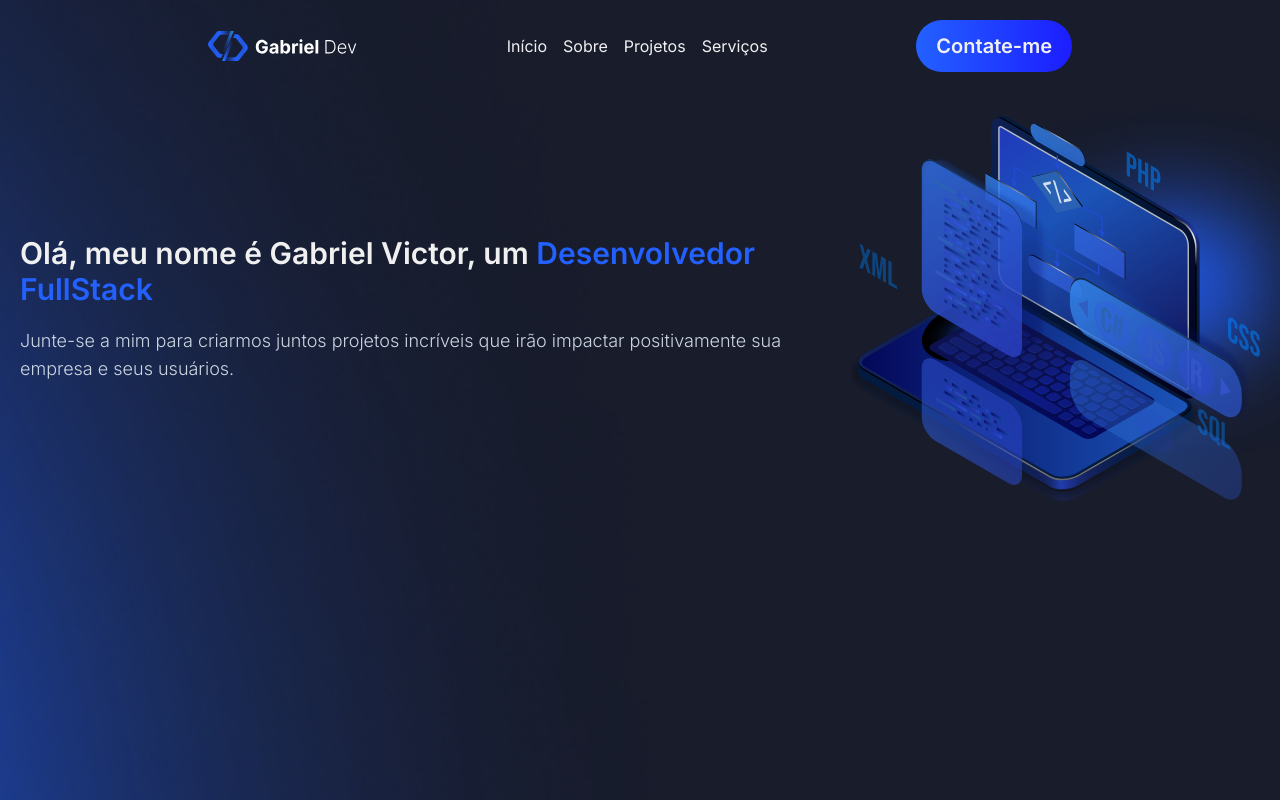
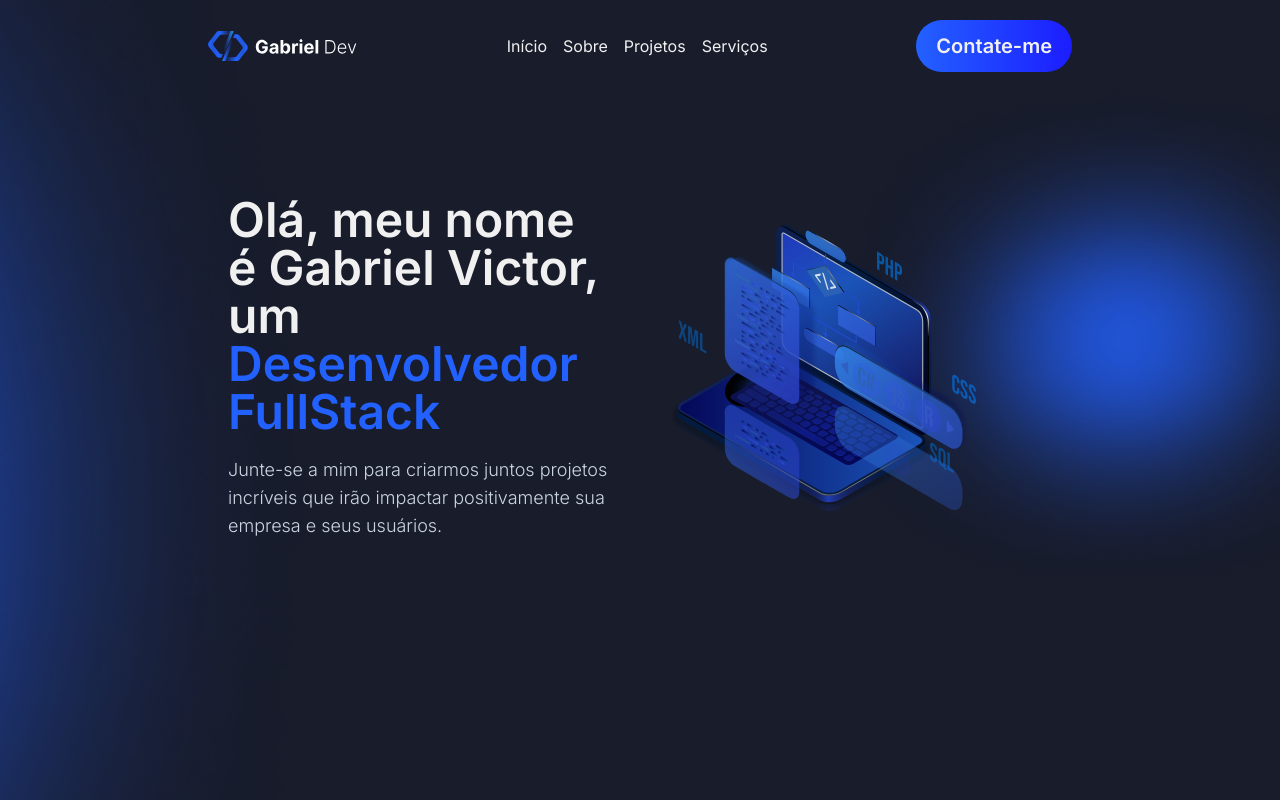
Before and after one commit to Gabriel-Vict0r/Gabriel-dev, a Next.js app: page / in a window 1280 px wide. Shown: the top 800 px of the page. Built offline with nearby package versions, Linux system fonts and the light colour scheme.

Commit message:
style: responsive first section

```diff
--- a/package.json
+++ b/package.json
@@ -13,12 +13,14 @@
     "hamburger-react": "2.5.1",
     "next": "14.2.3",
     "react": "^18",
-    "react-dom": "^18"
+    "react-dom": "^18",
+    "react-scroll": "1.9.0"
   },
   "devDependencies": {
     "@types/node": "^20",
     "@types/react": "^18",
     "@types/react-dom": "^18",
+    "@types/react-scroll": "1.8.10",
     "eslint": "^8",
     "eslint-config-next": "14.2.3",
     "postcss": "^8",
--- a/src/app/layout.tsx
+++ b/src/app/layout.tsx
@@ -29,8 +29,8 @@ export default function RootLayout({
       >
         <Image
           src="/section1-light-left.png"
-          width={833.19}
-          height={562.5}
+          width={433.19}
+          height={262.5}
           alt="ponto de luz"
           className="absolute -left-4 -z-10 top-0 md:-top-10 md:-left-24"
         />
--- a/src/app/page.tsx
+++ b/src/app/page.tsx
@@ -3,9 +3,9 @@ import Image from "next/image";
 export default function Home() {
   return (
     <main className="mt-24">
-      <section className="flex flex-col gap-5 items-center md:flex-row">
-        <div className="flex flex-col gap-5 p-5">
-          <h1 className="font-semibold text-4xl text-white-standard md:text-3xl">
+      <section className="flex flex-col gap-5 items-center md:flex-row xl:px-52 lg:mt-44 lg:px-20">
+        <div className="flex flex-col gap-5 p-5 md:w-1/2">
+          <h1 className="font-semibold text-4xl text-white-standard md:text-3xl lg:text-4xl xl:text-5xl">
             Olá, meu nome é Gabriel Victor, um{" "}
             <span className="text-blue-primary bg-clip-text">
               Desenvolvedor FullStack
@@ -16,22 +16,22 @@ export default function Home() {
             impactar positivamente sua empresa e seus usuários.
           </p>
         </div>
-        <div className="relative p-5">
+        <div className="relative p-5 md:w-1/2">
           <Image
             src="/Computador.svg"
             width={525}
             height={492}
             alt="Ilustração de um computador"
-            className="w-10/12 md:w-full"
-          />
-          <Image
-            src="/section1-light-right.png"
-            width={326.75}
-            height={438.35}
-            alt="Ponto de luz direito"
-            className="absolute right-0 -z-10 top-0"
+            className="w-10/12 md:w-full lg:w-4/5"
           />
         </div>
+        <Image
+          src="/section1-light-right.png"
+          width={326.75}
+          height={438.35}
+          alt="Ponto de luz direito"
+          className="hidden md:!block absolute right-0 -z-10 md:top-10 lg:top-20 lg:w-[35%]"
+        />
       </section>
     </main>
   );
--- a/src/components/Header.tsx
+++ b/src/components/Header.tsx
@@ -3,9 +3,10 @@ import { MotionConfig, Variants } from "framer-motion";
 import Hamburger from "hamburger-react";
 import Image from "next/image";
 import Link from "next/link";
-import React, { useState } from "react";
+import React, { useEffect, useState } from "react";
 import { motion } from "framer-motion";
 import BtnGradient from "./BtnGradient";
+import { Events, animateScroll as scroll } from "react-scroll";
 type INavLink = { name: string; route: string }[];
 const Header = () => {
   const navLinks: INavLink = [
@@ -24,8 +25,22 @@ const Header = () => {
     closed: { opacity: 0, x: 180, display: "none" },
   };
 
+  const [scrolling, setScrolling] = useState<boolean>(false);
+  useEffect(() => {
+    window.addEventListener("scroll", () =>
+      window.scrollY > 20 ? setScrolling(true) : setScrolling(false)
+    );
+  }, []);
+
+  const handleScroll = () => {
+    console.log("scroll ", scrolling);
+  };
   return (
-    <header className="p-5 lg:px-52 lg:flex w-full lg:justify-between fixed top-0">
+    <header
+      className={`p-5 xl:px-52 lg:flex w-full lg:justify-between fixed top-0 ${
+        scrolling ? "bg-background" : ""
+      } z-50 lg:px-20`}
+    >
       <div className="flex justify-between items-center text-white-standard">
         <Image src="/logo.svg" width={150} height={100} alt="Logo pessoal" />
         <div className="lg:hidden">
```
Also changed, not shown: 1 other file (tests, documents, lock files or other folders).
